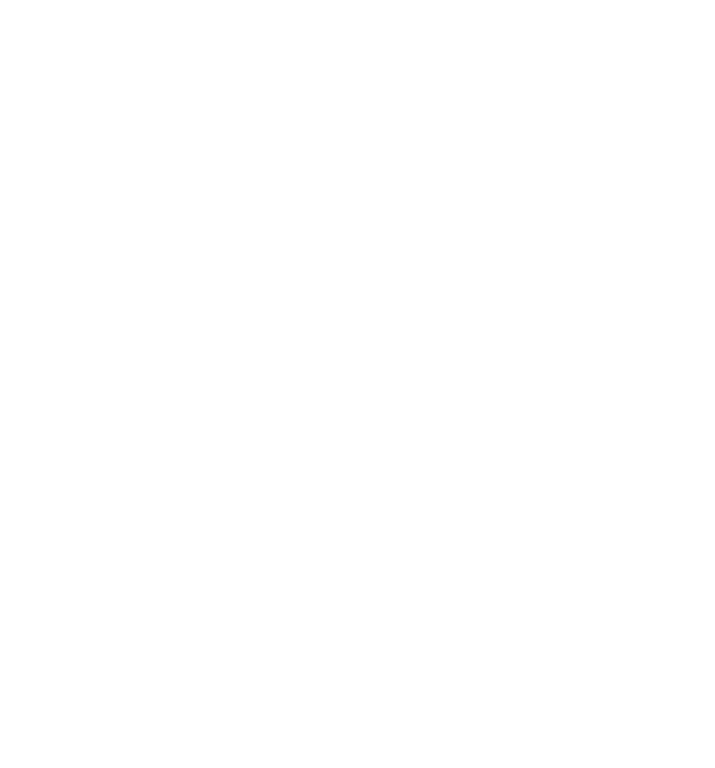
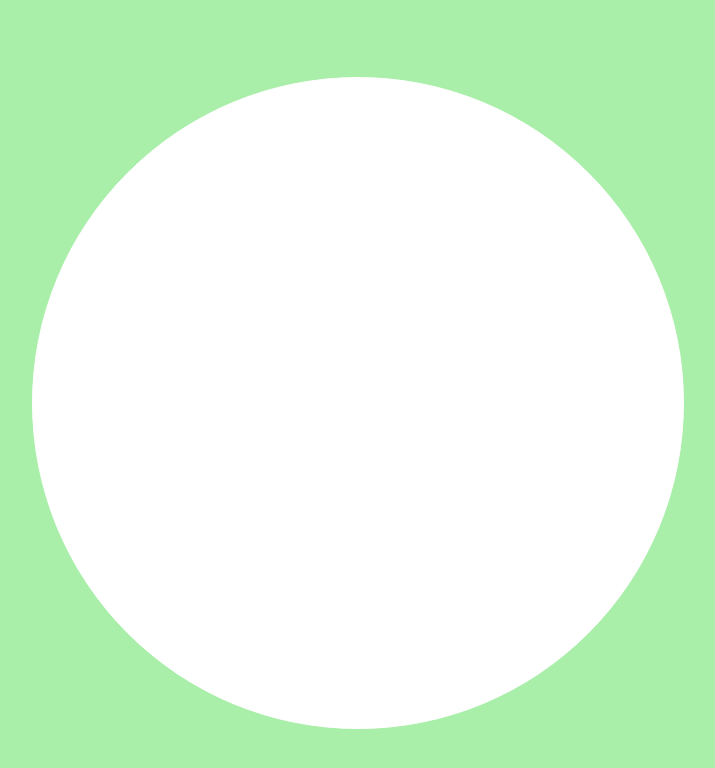
Before and after one commit to ericcostac/genius_dev_game, a plain HTML site: page ganius_game/index.html in a window 1280 px wide. Shown: the whole page, without its empty margins (282-997 px from the left). Drawn offline with Linux system fonts and the light colour scheme.

Commit message:
Estrutura base do game/genius

```diff
--- a/ganius_game/index.html
+++ b/ganius_game/index.html
@@ -4,9 +4,21 @@
     <meta charset="UTF-8">
     <meta name="viewport" content="width=device-width, initial-scale=1.0">
     <link rel="shortcut icon" href="img/icg.png">
+    <link rel="stylesheet" href="style.css" >
     <title>Genius</title>
 </head>
 <body>
+    <div class="main-game">
+        <div class="genius">
+            <div class="blue"></div>
+            <div class="yellow"></div>
+            <div class="red"></div>
+            <div class="green"></div>
 
+        </div>
+
+    </div>
+
+    <script type="texte/javascript" src="script.js"></script>
 </body>
 </html>
--- /dev/null
+++ b/ganius_game/style.css
@@ -0,0 +1,25 @@
+body {
+    margin: 0;
+    background-color: rgb(169, 238, 169);
+}
+
+.main-game {
+    height: 100vh;
+    width: 100vw;
+    display: flex;
+    justify-content: center;
+    align-items: center;
+}
+
+.genius {
+    display: grid;
+    grid-template-areas: 'green red'
+    'yellow blue';
+    margin-top: 5px;
+    grid-gap: 10px;
+    border: 1px solid white;
+    background-color: white;
+    border-radius: 100%;
+    width: 650px;
+    height: 650px;
+}
```
Also changed, not shown: ganius_game/script.js (added).
